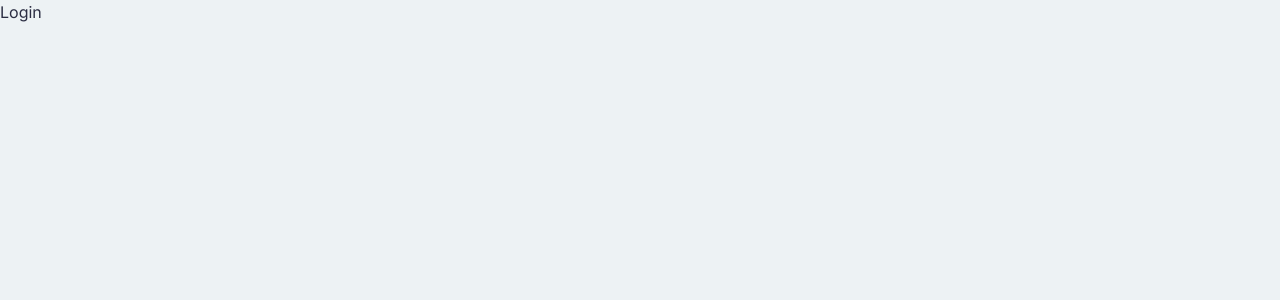
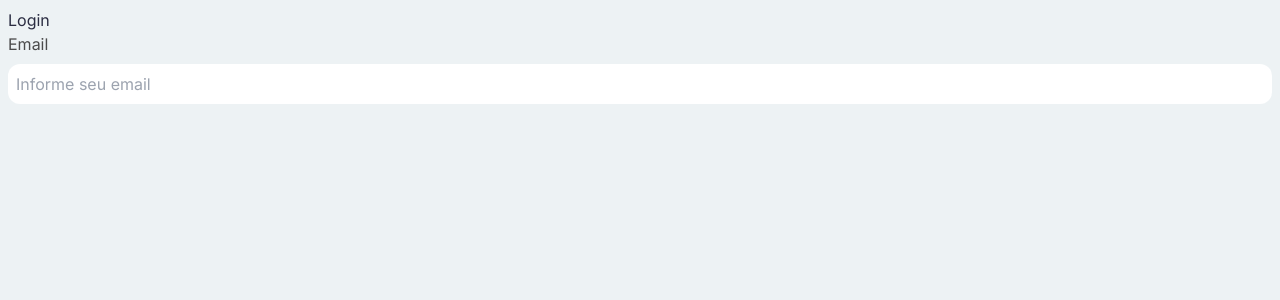
Before and after one commit to Jhonatanmizu/softhotel, a Next.js app: page /auth/login in a window 1280 px wide. Shown: the top 300 px of the page. Built offline with nearby package versions, Linux system fonts and the light colour scheme.

Commit message:
:construction: building auth module

```diff
--- a/src/app/auth/login/page.tsx
+++ b/src/app/auth/login/page.tsx
@@ -1,9 +1,40 @@
-import React from "react";
+"use client";
+import React, { useState } from "react";
+import { useFormik } from "formik";
+// Components
+import { FormControlInput } from "@/app/common";
+// Schema
+import loginSchema from "./schema";
+import { LoginData } from "./types";
+
+const initialValues: LoginData = {
+  email: "",
+  password: "",
+};
 
 const Login = () => {
+  const form = useFormik({
+    validationSchema: loginSchema,
+    onSubmit: () => {},
+    initialValues,
+  });
+
+  const { handleChange, handleBlur, handleReset, handleSubmit } = form;
+  const formValues = form.values;
+  const formErrors = form.errors;
+  const formTouched = form.touched;
+
   return (
-    <main className="bg-white min-h-screen">
+    <main className="bg-white min-h-screen p-2">
       <h1 className="text-primary">Login</h1>
+      <FormControlInput
+        label="Email"
+        value={form.values.email}
+        placeholder="Informe seu email"
+        onChange={handleChange("email")}
+        onBlur={handleBlur("email")}
+        errorMessage={formErrors.email}
+      />
     </main>
   );
 };
--- /dev/null
+++ b/src/app/auth/login/schema/index.ts
@@ -0,0 +1,10 @@
+import * as Yup from "yup";
+
+const loginSchema = Yup.object().shape({
+  email: Yup.string()
+    .required("Email é obrigatório")
+    .email("Este email é inválido"),
+  password: Yup.string().required("Senha é obrigatória"),
+});
+
+export default loginSchema;
--- /dev/null
+++ b/src/app/auth/login/types/index.ts
@@ -0,0 +1,4 @@
+export interface LoginData {
+  email: string;
+  password: string;
+}
--- /dev/null
+++ b/src/app/common/components/FormControlInput/index.tsx
@@ -0,0 +1,49 @@
+import React from "react";
+
+interface Props {
+  label: string;
+  placeholder?: string;
+  errorMessage?: string;
+  value: string;
+  onChange: (value: string) => void;
+  onBlur?: () => void;
+  onFocus?: (value: string) => void;
+  type?: React.HTMLInputTypeAttribute;
+  required?: boolean;
+}
+
+const FormControlInput = ({
+  label = "",
+  placeholder = "",
+  errorMessage = "",
+  value = "",
+  onChange = (value: string) => {},
+  onBlur = () => {},
+  onFocus = () => {},
+  type = "text",
+  required = false,
+}: Props) => {
+  return (
+    <div className="flex-col flex w-full gap-2">
+      <label htmlFor={label} className="text-black-alt text-md">
+        {label}
+      </label>
+      <input
+        className="rounded-xl  p-2 outline-none border-none"
+        type={type}
+        value={value}
+        name={label}
+        placeholder={placeholder}
+        required={required}
+        id={label}
+        aria-label={label}
+        onChange={(event) => onChange(event.target.value)}
+        onBlur={onBlur}
+        // onFocus={(event) => onFocus(event.target.value)}
+      />
+      {errorMessage && <span className="text-failed">{errorMessage}</span>}
+    </div>
+  );
+};
+
+export default FormControlInput;
```
Also changed, not shown: package.json (+6 -4 lines), src/common/components/FormControlInput/index.tsx (deleted, +0 -7 lines), src/app/common/components/BenefitCard/index.tsx (renamed from src/common/components/BenefitCard/index.tsx), src/app/common/index.ts (renamed from src/common/index.ts), 1 other file (tests, documents, lock files or other folders).
